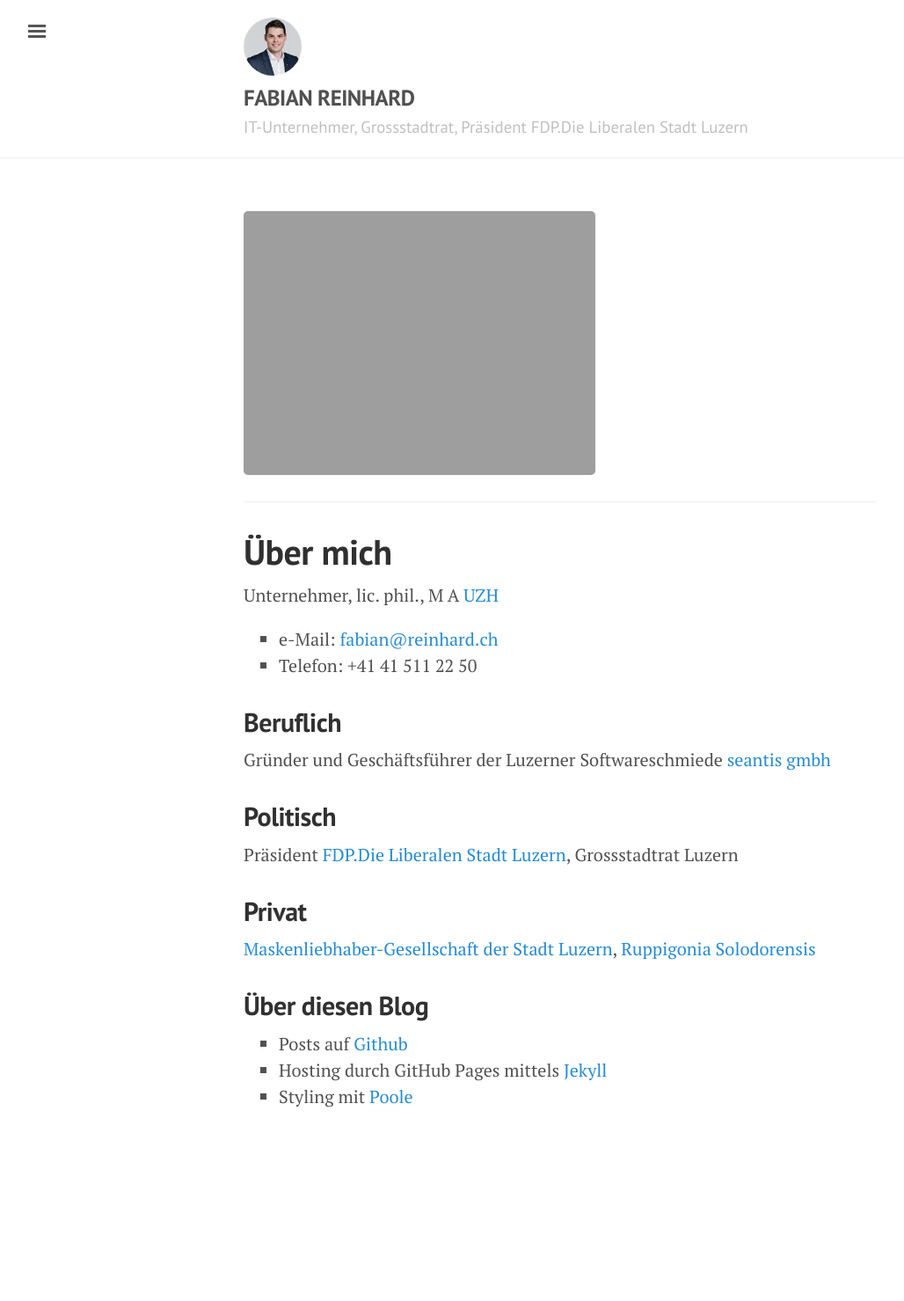
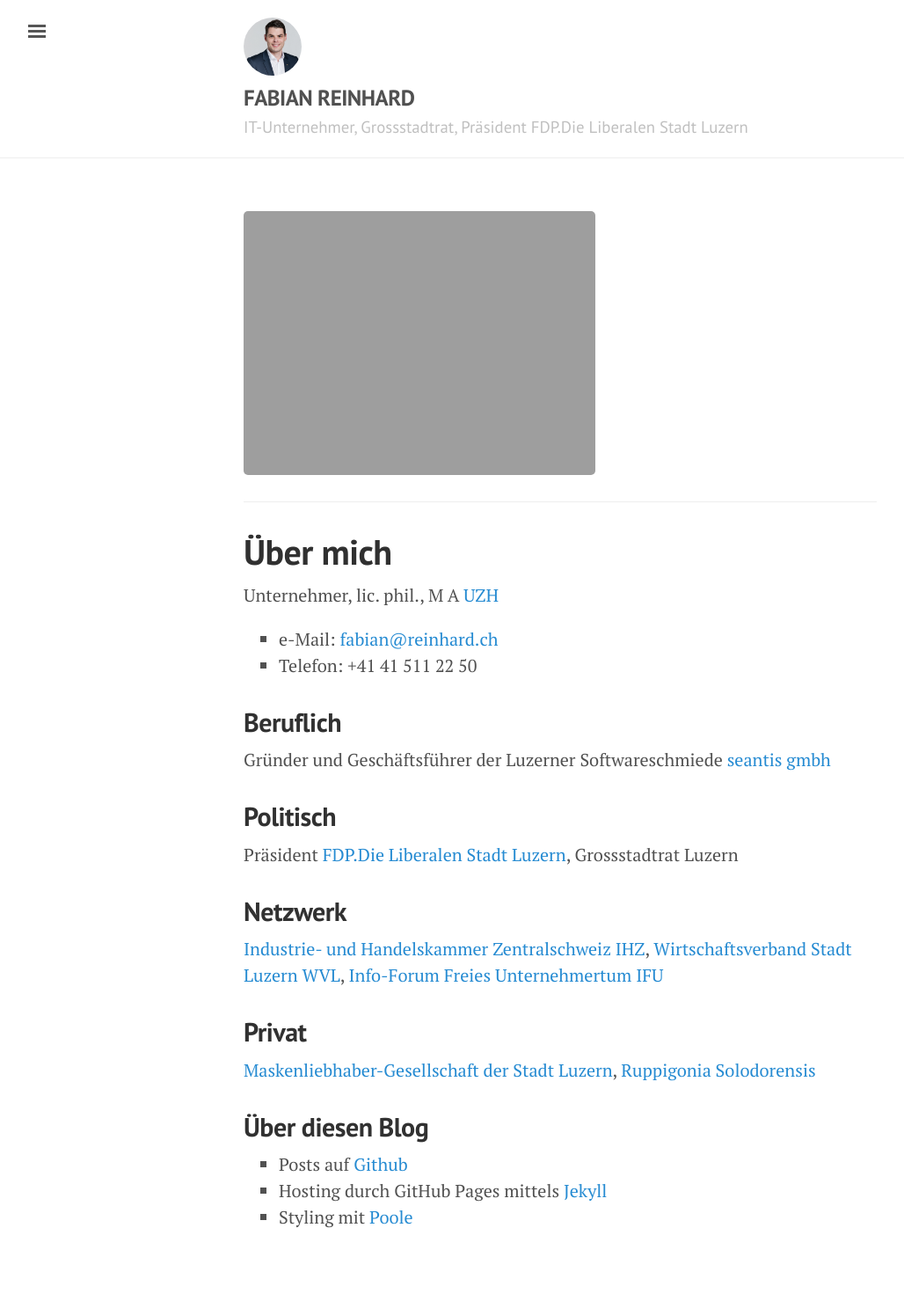
Before and after one commit to freinhard/freinhard.github.io, a Jekyll site: the page built from about.md, in a window 1280 px wide. Shown: the whole page at 88% size, without its empty margins (3-1031 px from the left). Built offline with Jekyll 4.4.1, drawn with Linux system fonts in a browser that asks for light colours; comment, search, counter and statistics services are not loaded; before the commit the page ends 1342 px from its top, so only the background shows below that.

Commit message:
Netzwerk

```diff
--- a/about.md
+++ b/about.md
@@ -14,6 +14,9 @@ Gründer und Geschäftsführer der Luzerner Softwareschmiede [seantis gmbh](http
 ## Politisch
 Präsident [FDP.Die Liberalen Stadt Luzern](http://www.fdp-stadtluzern.ch), Grossstadtrat Luzern
 
+## Netzwerk
+[Industrie- und Handelskammer Zentralschweiz IHZ](http://www.ihz.ch/home.html), [Wirtschaftsverband Stadt Luzern WVL](http://www.wvl.ch), [Info-Forum Freies Unternehmertum IFU](http://www.ifu.ch)
+
 ## Privat
 [Maskenliebhaber-Gesellschaft der Stadt Luzern](http://www.mlg.ch), [Ruppigonia Solodorensis](http://ruppigonia.ch)
 
```
